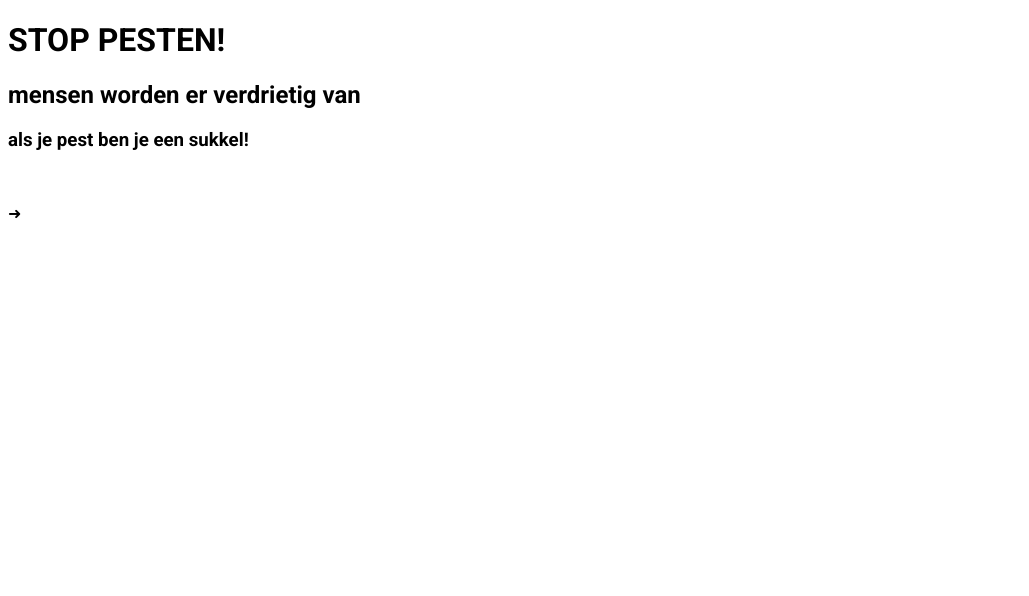
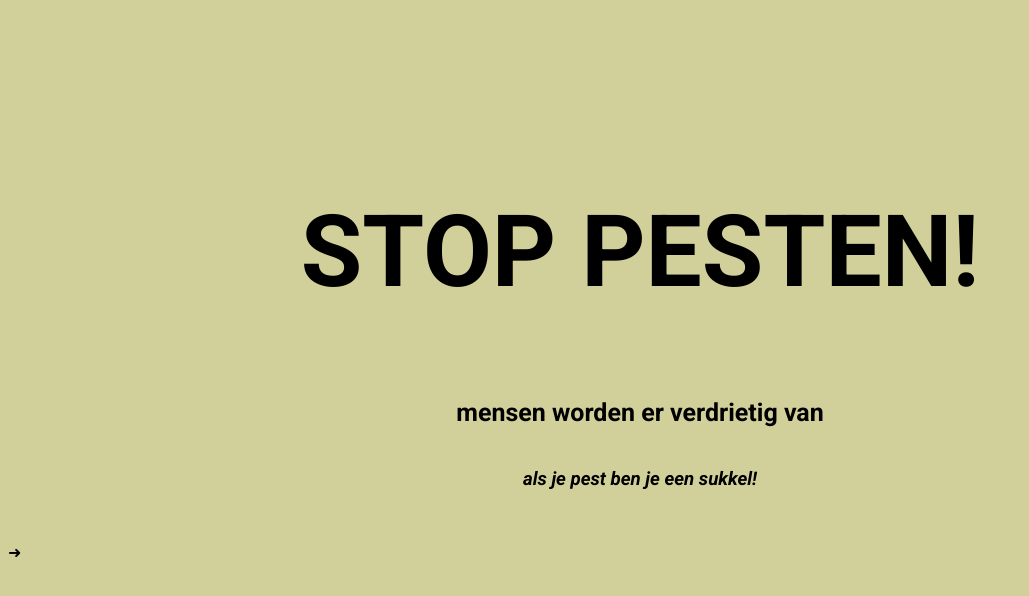
Before and after one commit to Zephic06/poster, a plain HTML site: page index.html in a window 1280 px wide. Shown: the whole page, without its empty margins (0-1029 px from the left). Drawn offline with Linux system fonts and the light colour scheme.

Commit message:
Update style.css

```diff
--- a/style.css
+++ b/style.css
@@ -1,3 +1,24 @@
+body{
+    background-color: #d1d09a;
+}
+
 .hoofdtekst {
-    font-family: "Roboto", sans-serif;;
+    margin-top: 10%;
+    font-family: "Roboto", sans-serif;
+    display: flex;
+    flex-direction: column;
+    align-items: center;
 }
+
+h1{
+    font-size: 100px;
+}
+
+h2{
+    font-size: 25px;
+}
+
+h3{
+    margin-top: 20px;
+    font-style: italic;
+}
```
